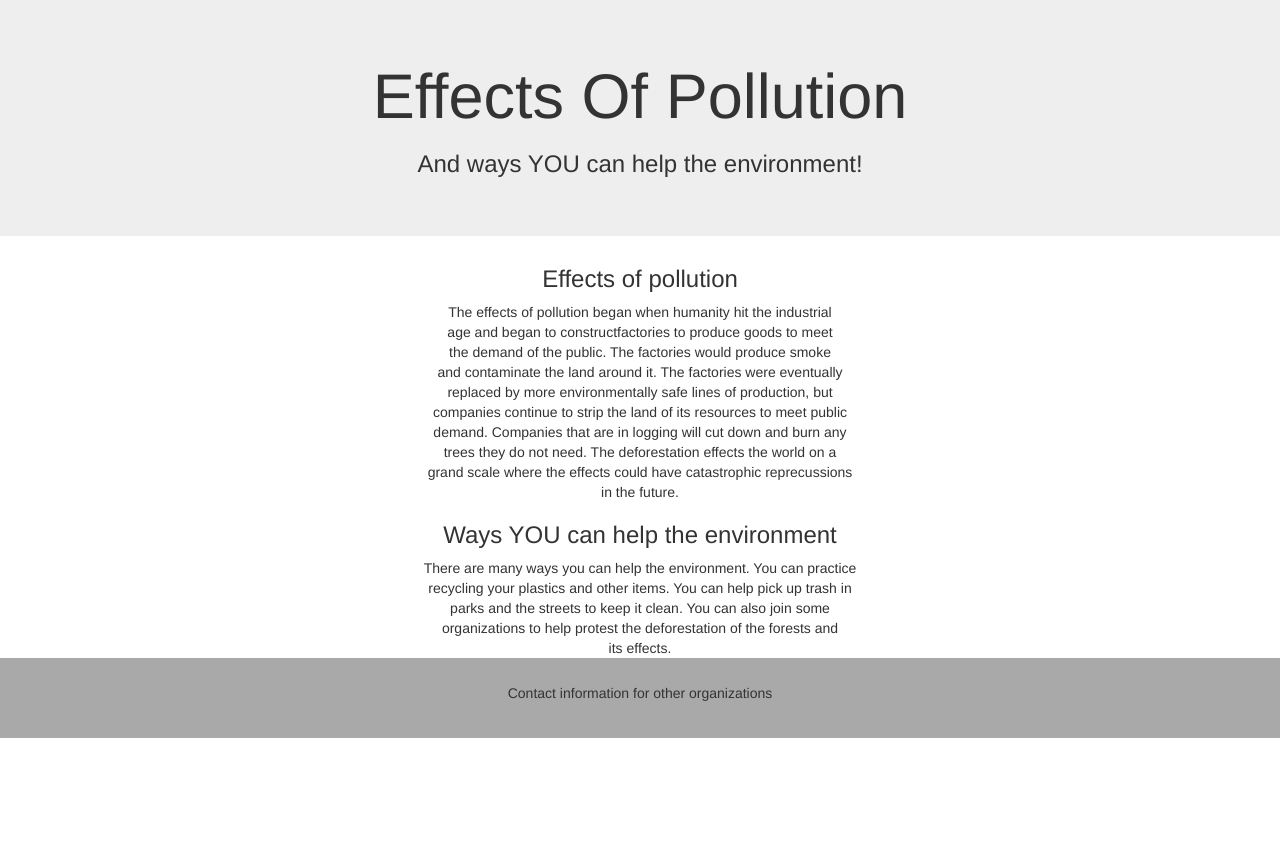
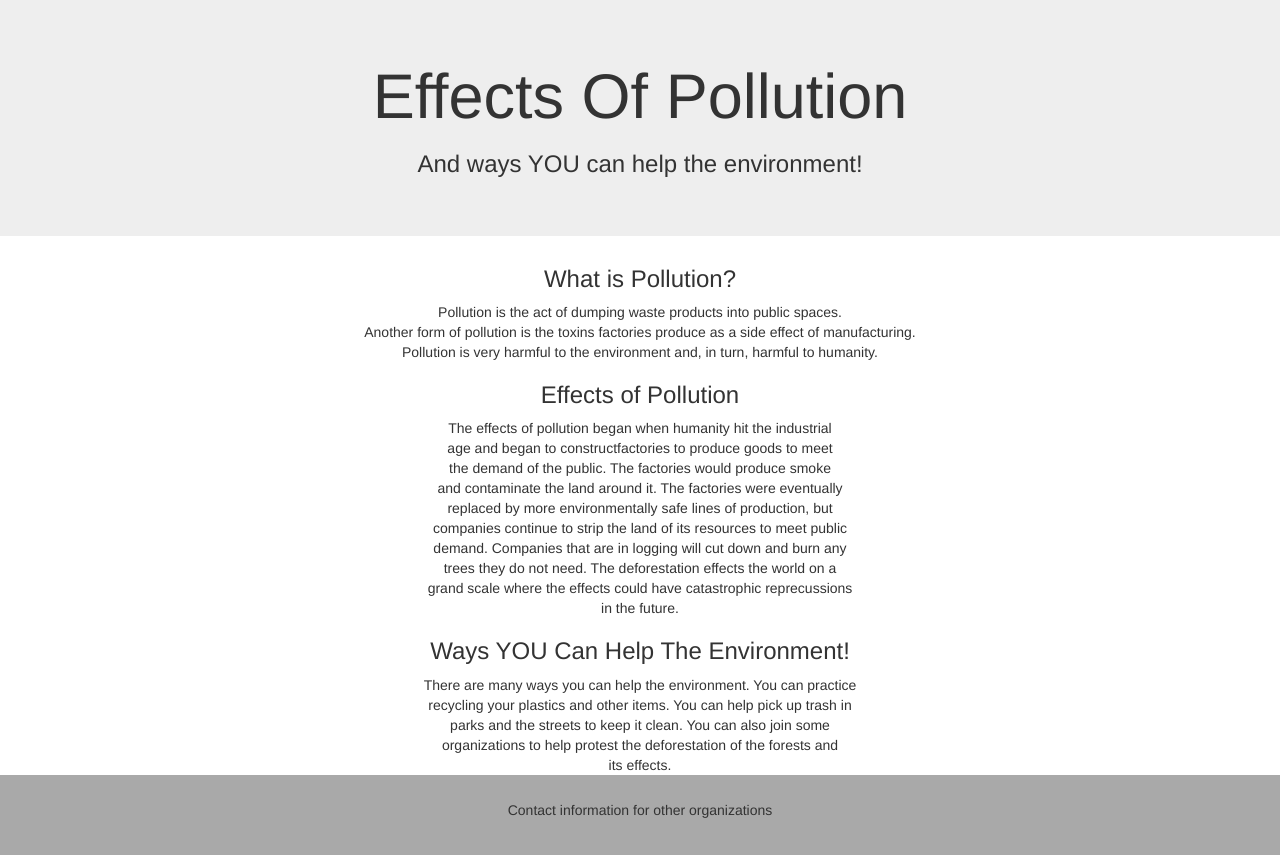
Before and after one commit to hectorm6066/final-project, a plain HTML site: page index.html in a window 1280 px wide. Shown: the part 58-913 px from the top of the page. Before the commit the page ends 800 px from the top, so only its background shows below. Drawn offline with nearby package versions, Linux system fonts and the light colour scheme.

Commit message:
What is pollution addition

```diff
--- a/index.html
+++ b/index.html
@@ -52,8 +52,9 @@
     <h1><center>Effects Of Pollution</center></h1>
     <h3><center>And ways YOU can help the environment!</center></h3>
   </div>
-  <div id="effects"><h3><center>Effects of pollution</center></h3><p><center>The effects of pollution began when humanity hit the industrial<br> age and began to constructfactories to produce goods to meet <br>the demand of the public. The factories would produce smoke<br> and contaminate the land around it. The factories were eventually<br> replaced by more  environmentally safe lines of production, but<br> companies continue to strip the land of its  resources to meet public<br> demand. Companies that are in logging will cut down and burn  any<br> trees they do not need. The deforestation effects the world on a<br> grand scale where  the effects could have catastrophic reprecussions<br> in the future.</center></p></div>
-<div><h3><center>Ways YOU can help the environment</center></h3><center>There are many ways you can help the environment. You can practice<br> recycling your  plastics and other items. You can help pick up trash in<br> parks and the streets to keep  it clean. You can also join some <br>organizations to help protest the deforestation of  the forests and <br>its effects.</center></div>
+  <div><h3><center>What is Pollution?</center></h3><p><center>Pollution is the act of dumping waste products into public spaces.<br> Another form of pollution is the toxins factories produce as a side effect of manufacturing.<br> Pollution is very harmful to the environment and, in turn, harmful to humanity. </center></p></div>
+  <div id="effects"><h3><center>Effects of Pollution</center></h3><p><center>The effects of pollution began when humanity hit the industrial<br> age and began to constructfactories to produce goods to meet <br>the demand of the public. The factories would produce smoke<br> and contaminate the land around it. The factories were eventually<br> replaced by more  environmentally safe lines of production, but<br> companies continue to strip the land of its  resources to meet public<br> demand. Companies that are in logging will cut down and burn  any<br> trees they do not need. The deforestation effects the world on a<br> grand scale where  the effects could have catastrophic reprecussions<br> in the future.</center></p></div>
+<div><h3><center>Ways YOU Can Help The Environment!</center></h3><center>There are many ways you can help the environment. You can practice<br> recycling your  plastics and other items. You can help pick up trash in<br> parks and the streets to keep  it clean. You can also join some <br>organizations to help protest the deforestation of  the forests and <br>its effects.</center></div>
 </div>
 
 
```
